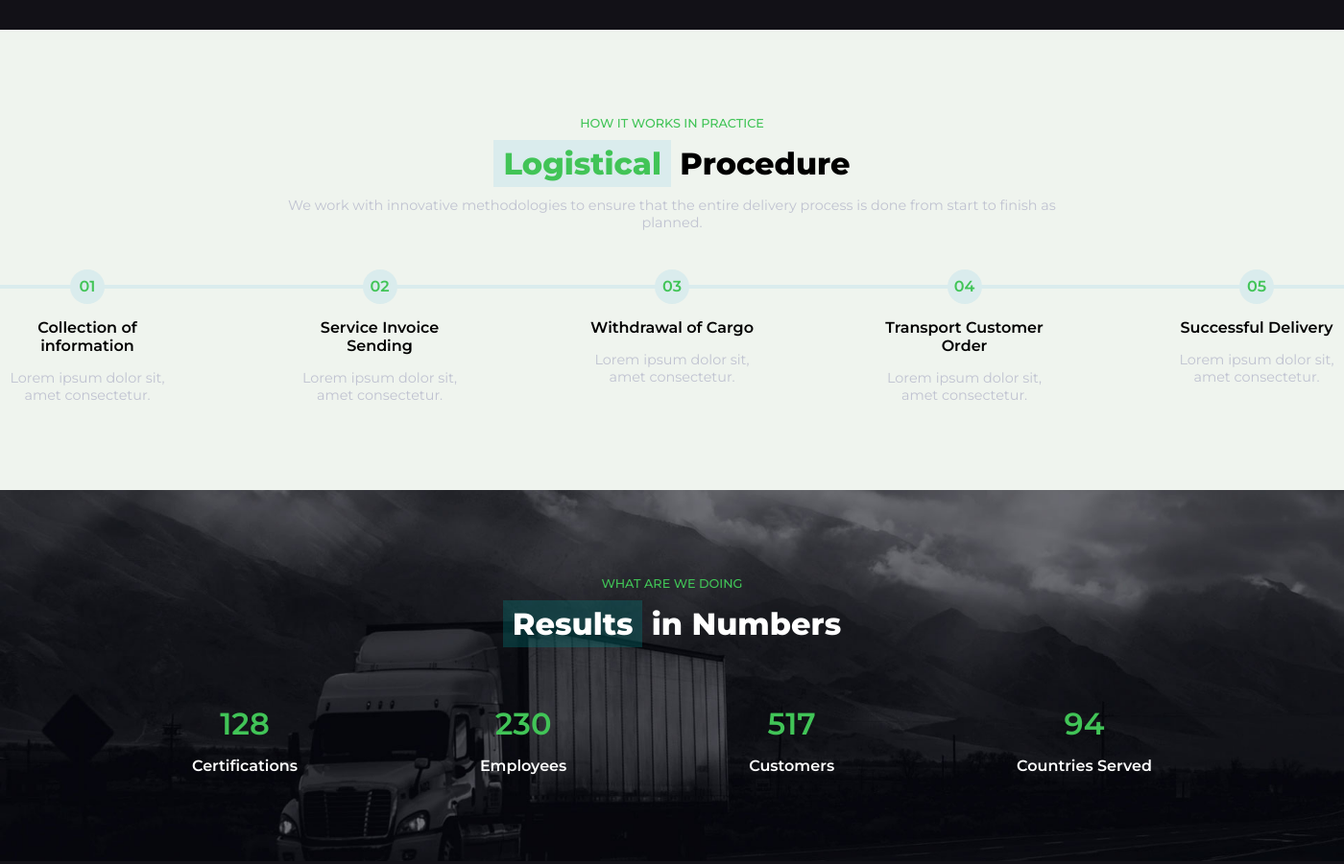
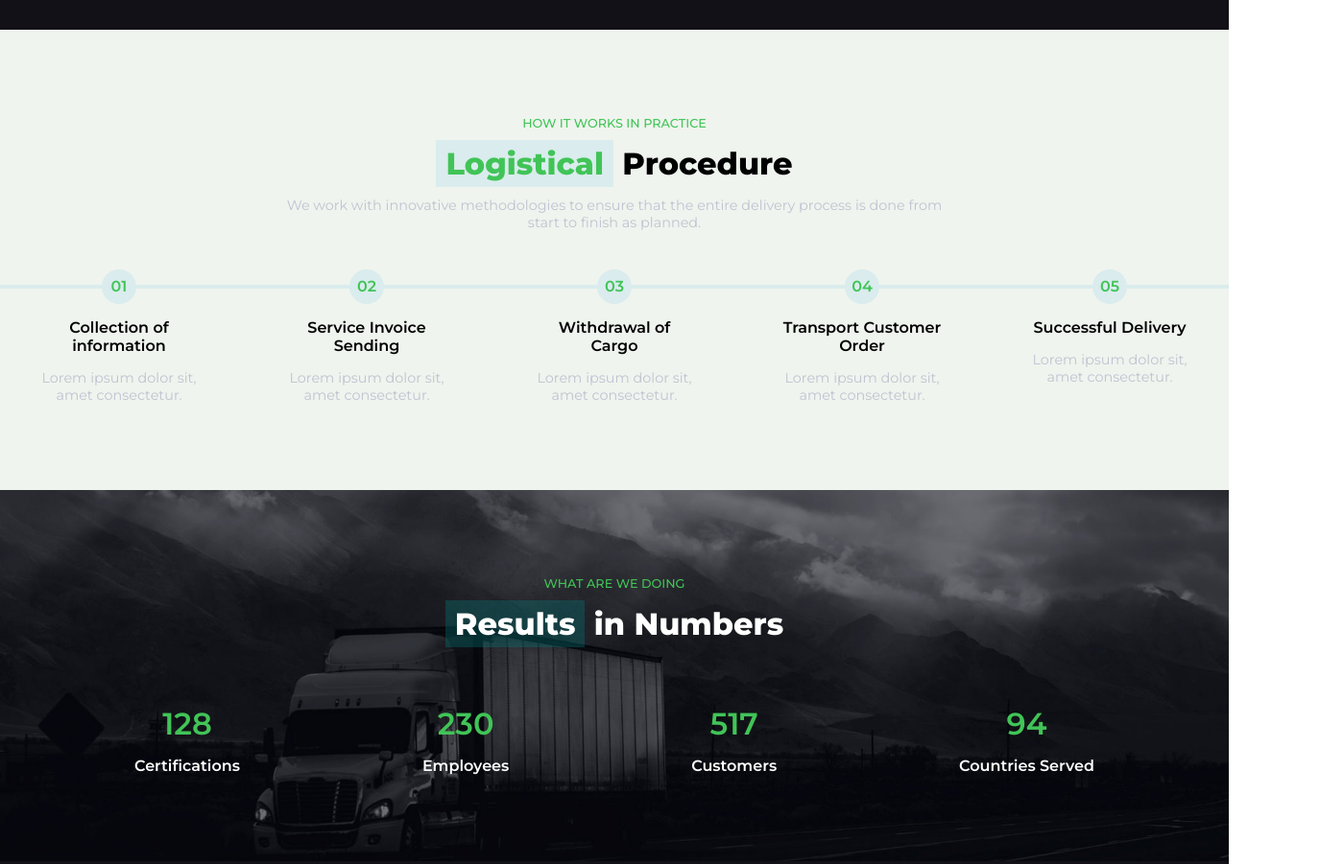
Before and after one commit to Giagar/proj-html-vuejs, a website: page index.html in a window 1280 px wide. Shown: the part 1740-2641 px from the top of the page at 96% size, 1400 px wide, since content can reach past the window. Drawn offline with nearby package versions, Linux system fonts and the light colour scheme.

Commit message:
diminuito width third-section (e global) e introdotta variabile

```diff
--- a/src/app.scss
+++ b/src/app.scss
@@ -1,7 +1,6 @@
 /* TO DO
 _adding a bigger space-between among vars?
 _add partials (@import _colors, _mixins)
-_narrower width (wrapper min-w and procedures width)?
 _refactoring
 */
 
@@ -24,6 +23,8 @@ $primary-font-size: 0.9rem;
 $small-font-size: 0.8rem;
 
 // layout
+$desktop-width: 1200px;
+
 $background-light-color: white;
 $background-dark-primary-color: #121117;
 $background-dark-secondary-color: #191C1E;
@@ -165,7 +166,7 @@ h3.subsection-title {
 
 /* STYLE */
 .wrapper {
-    min-width: 1400px;
+    min-width: $desktop-width;
 }
 
 // _header
@@ -464,11 +465,11 @@ main {
         }
 
         .third-section {
-            width: 1400px;
+            width: $desktop-width;
             margin: 0 auto;
 
             .description-container {
-                width: 800px;
+                width: 700px;
                 margin: 0 auto $space-between-section-elements;
                 text-align: center;
 
@@ -483,7 +484,7 @@ main {
                 margin-top: 40px;
 
                 .procedure {
-                    width: 13%;
+                    width: 14%;
                     text-align: center;
 
                     .number-container {
```
Also changed, not shown: dist/app.css.
